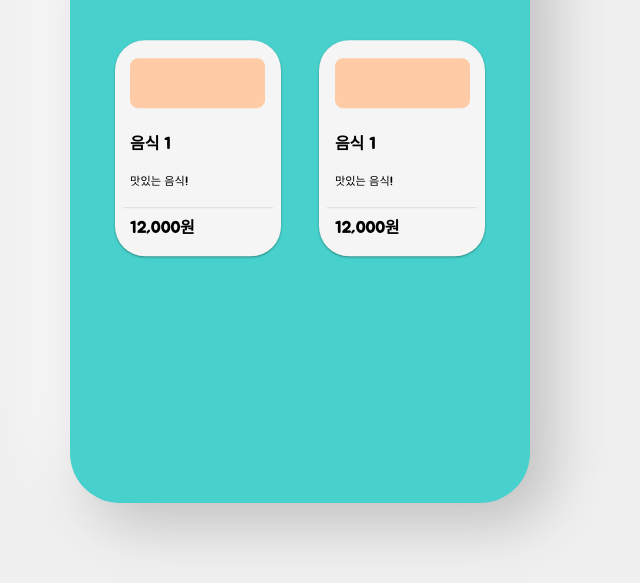
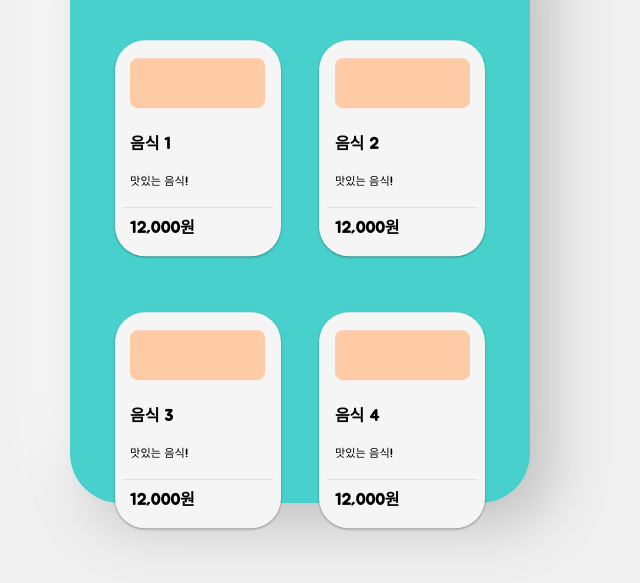
Before and after one commit to augustboyy/2023_Digital_media_UIUX, a plain HTML site: page chooseMenu.html in a window 1280 px wide. Shown: the part 147-730 px from the top of the page, without its empty margins (340-980 px from the left). Drawn offline with Linux system fonts and the light colour scheme.

Commit message:
메뉴 고르기 완성, pay창 생성

```diff
--- a/chooseMenu.html
+++ b/chooseMenu.html
@@ -13,6 +13,7 @@
     <div class="card">
         <h1>기현공듀의 키오스크</h1>
     </div>
+
     <div class="menu" id="menu">
         <div class="menu-img"></div>
         <div class="menu-info">
@@ -22,19 +23,52 @@
         <div class="menu-footer">
         <span class="text-title">12,000원</span>
         </div>
-      </div></div>
+      </div>
+    </div>
 
       <script src="scripts/chooseMenu.js"></script>
 
       <div class="menutwo" id="menuTwo">
         <div class="menutwo-img"></div>
         <div class="menutwo-info">
-          <p class="texttwo-title">음식 1 </p>
+          <p class="texttwo-title">음식 2 </p>
           <p class="texttwo-body">맛있는 음식!</p>
         </div>
         <div class="menutwo-footer">
         <span class="texttwo-title">12,000원</span>
         </div>
-      </div></div>
+      </div>
+    </div>
+
+    <script src="scripts/chooseMenu.js"></script>
+
+      <div class="menuthr" id="menuThr">
+        <div class="menuthr-img"></div>
+        <div class="menuthr-info">
+          <p class="textthr-title">음식 3 </p>
+          <p class="textthr-body">맛있는 음식!</p>
+        </div>
+        <div class="menuthr-footer">
+        <span class="textthr-title">12,000원</span>
+        </div>
+      </div>
+    </div>
+
+    <script src="scripts/chooseMenu.js"></script>
+
+      <div class="menufor" id="menuFor">
+        <div class="menufor-img"></div>
+        <div class="menufor-info">
+          <p class="textfor-title">음식 4 </p>
+          <p class="textfor-body">맛있는 음식!</p>
+        </div>
+        <div class="menufor-footer">
+        <span class="textfor-title">12,000원</span>
+        </div>
+      </div>
+    </div>
+
+    <script src="scripts/chooseMenu.js"></script>
+
 </body>
 </html>
--- a/scripts/chooseMenu.js
+++ b/scripts/chooseMenu.js
@@ -1,4 +1,19 @@
 document.getElementById('menu').addEventListener('click', function() {
-    // 메뉴1dmf 클릭했을 때 choosedMenu 페이지로 이동
-    window.location.href = 'chooseMenu.html';
+    // 메뉴1을 클릭했을 때 pay 페이지로 이동
+    window.location.href = 'pay.html';
 });
+
+document.getElementById('menuTwo').addEventListener('click', function() {
+    // 메뉴2 클릭했을 때 pay 페이지로 이동
+    window.location.href = 'pay.html';
+});
+
+document.getElementById('menuThr').addEventListener('click', function() {
+    // 메뉴3 클릭했을 때 pay 페이지로 이동
+    window.location.href = 'pay.html';
+});
+
+document.getElementById('menuFor').addEventListener('click', function() {
+    // 메뉴4 클릭했을 때 pay 페이지로 이동
+    window.location.href = 'pay.html';
+});
--- a/styles/chooseMenu.css
+++ b/styles/chooseMenu.css
@@ -21,6 +21,7 @@ h1 {
 }
 
 /* 메뉴 스타일 */
+/*1번메뉴*/
 .menu {
     width: 150px; /* 작게 조정 */
     height: 200px; /* 작게 조정 */
@@ -28,7 +29,7 @@ h1 {
     border-radius: 30px; /* 작게 조정 */
     background: #f5f5f5;
     position: absolute;
-    top: 45%;
+    top: 45%; /* 여기와 밑에줄이 위치를 바꾸는 코드!!!!!!*/
     left: 42%;
     transform: translate(-50%, -80%);
     overflow: visible;
@@ -36,7 +37,6 @@ h1 {
     z-index: 1;
 }
 
-/*1번메뉴*/
 .menu-img {
     background-color: #ffcaa6;
     height: 25%; /* 작게 조정, 비율 유지를 위해 */
@@ -93,7 +93,7 @@ svg {
     border-radius: 30px; /* 작게 조정 */
     background: #f5f5f5;
     position: absolute;
-    top: 45%;
+    top: 45%; /* 여기와 밑에줄이 위치를 바꾸는 코드!!!!!!*/
     left: 58%;
     transform: translate(-50%, -80%);
     overflow: visible;
@@ -148,3 +148,131 @@ svg {
     transform: translateY(-10%); /* 작게 조정 */
     box-shadow: rgba(226, 196, 63, 0.25) 0px 6px 23px -5px, rgba(180, 71, 71, 0.3) 0px 4px 8px -4px;
 }
+
+/*3번메뉴*/
+.menuthr {
+    width: 150px; /* 작게 조정 */
+    height: 200px; /* 작게 조정 */
+    padding: .5em; /* 작게 조정 */
+    border-radius: 30px; /* 작게 조정 */
+    background: #f5f5f5;
+    position: absolute;
+    top: 79%;
+    left: 42%;
+    transform: translate(-50%, -80%);
+    overflow: visible;
+    box-shadow: 0 1px 3px rgba(0, 0, 0, 0.12), 0 1px 2px rgba(0, 0, 0, 0.24);
+    z-index: 1;
+}
+
+.menuthr-img {
+    background-color: #ffcaa6;
+    height: 25%; /* 작게 조정, 비율 유지를 위해 */
+    width: 90%; /* 가로 크기를 100%로 유지 */
+    border-radius: .5rem;
+    transition: .3s ease;
+    margin: auto;
+    margin-top: 10px; /* 작게 조정 */
+}
+
+.menuthr-info {
+    font-family: 'Jua', sans-serif;
+    padding-top: 5%; /* 작게 조정 */
+}
+
+svg {
+    width: 15px; /* 작게 조정 */
+    height: 15px; /* 작게 조정 */
+}
+
+.menuthr-footer {
+    width: 100%;
+    display: flex;
+    justify-content: space-between;
+    align-items: center;
+    padding-top: 5%; /* 작게 조정 */
+    border-top: 1px solid #ddd;
+}
+
+.textthr-title {
+    font-weight: 700;
+    font-family: 'Jua', sans-serif;
+    font-size: 1em; /* 작게 조정 */
+    line-height: 1.5;
+    padding-left: 5%;
+}
+
+.textthr-body {
+    font-size: 0.7em; /* 작게 조정 */
+    padding-bottom: 5%; /* 작게 조정 */
+    padding-left: 5%;
+}
+
+.menuthr-img:hover {
+    transform: translateY(-10%); /* 작게 조정 */
+    box-shadow: rgba(226, 196, 63, 0.25) 0px 6px 23px -5px, rgba(180, 71, 71, 0.3) 0px 4px 8px -4px;
+}
+
+/*4번메뉴*/
+.menufor {
+    width: 150px; /* 작게 조정 */
+    height: 200px; /* 작게 조정 */
+    padding: .5em; /* 작게 조정 */
+    border-radius: 30px; /* 작게 조정 */
+    background: #f5f5f5;
+    position: absolute;
+    top: 79%;
+    left: 58%;
+    transform: translate(-50%, -80%);
+    overflow: visible;
+    box-shadow: 0 1px 3px rgba(0, 0, 0, 0.12), 0 1px 2px rgba(0, 0, 0, 0.24);
+    z-index: 1;
+}
+
+.menufor-img {
+    background-color: #ffcaa6;
+    height: 25%; /* 작게 조정, 비율 유지를 위해 */
+    width: 90%; /* 가로 크기를 100%로 유지 */
+    border-radius: .5rem;
+    transition: .3s ease;
+    margin: auto;
+    margin-top: 10px; /* 작게 조정 */
+}
+
+.menufor-info {
+    font-family: 'Jua', sans-serif;
+    padding-top: 5%; /* 작게 조정 */
+}
+
+svg {
+    width: 15px; /* 작게 조정 */
+    height: 15px; /* 작게 조정 */
+}
+
+.menufor-footer {
+    width: 100%;
+    display: flex;
+    justify-content: space-between;
+    align-items: center;
+    padding-top: 5%; /* 작게 조정 */
+    border-top: 1px solid #ddd;
+}
+
+.textfor-title {
+    font-weight: 700;
+    font-family: 'Jua', sans-serif;
+    font-size: 1em; /* 작게 조정 */
+    line-height: 1.5;
+    padding-left: 5%;
+}
+
+.textfor-body {
+    font-size: 0.7em; /* 작게 조정 */
+    padding-bottom: 5%; /* 작게 조정 */
+    padding-left: 5%;
+}
+
+.menufor-img:hover {
+    transform: translateY(-10%); /* 작게 조정 */
+    box-shadow: rgba(226, 196, 63, 0.25) 0px 6px 23px -5px, rgba(180, 71, 71, 0.3) 0px 4px 8px -4px;
+}
```
Also changed, not shown: pay.html (added, +17 -0 lines), styles/pay.css (added, +30 -0 lines).
